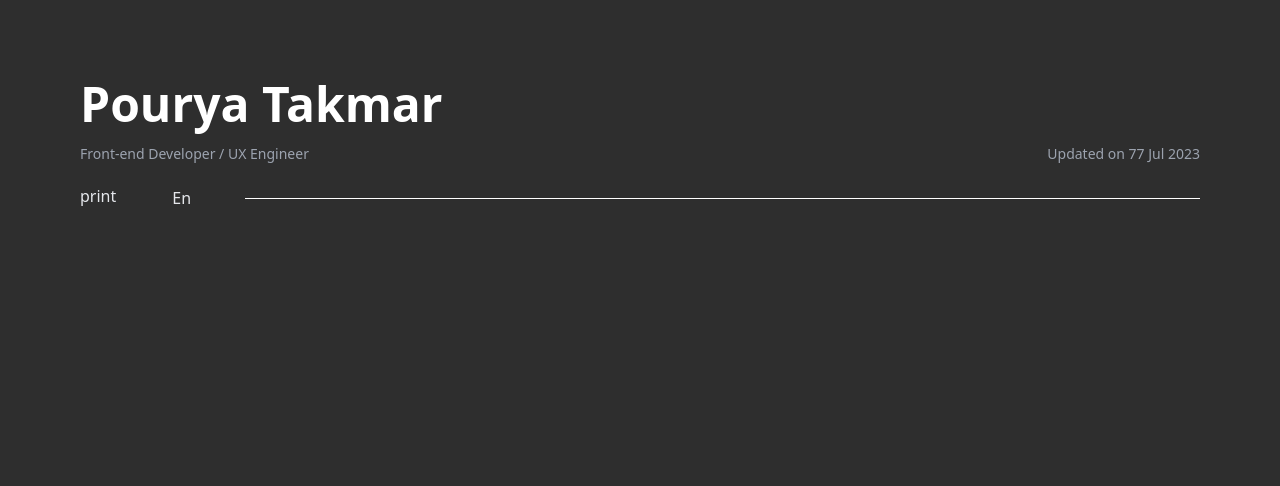
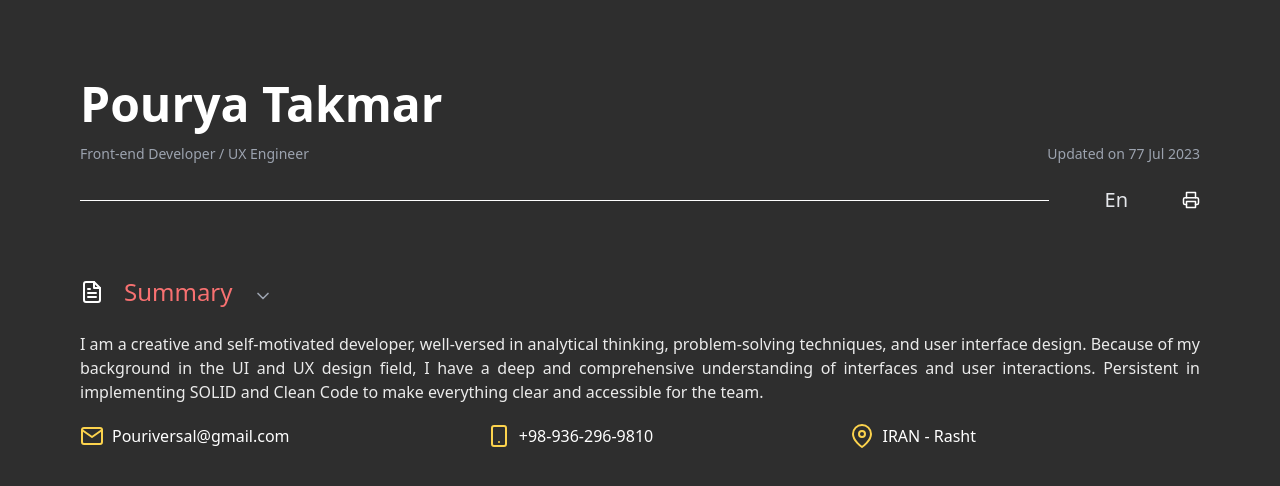
Before and after one commit to PouryaTak/portfolio-nextjs, a Next.js app: page / in a window 1280 px wide. Shown: the top 486 px of the page. Built offline with nearby package versions, Linux system fonts and the light colour scheme; no server answers.

Commit message:
feat: add summary section and implement feather icons

```diff
--- a/package.json
+++ b/package.json
@@ -19,6 +19,7 @@
     "postcss": "8.4.26",
     "react": "18.2.0",
     "react-dom": "18.2.0",
+    "react-feather": "^2.0.10",
     "tailwindcss": "3.3.3",
     "typescript": "5.1.6"
   }
--- a/src/app/page.tsx
+++ b/src/app/page.tsx
@@ -1,6 +1,7 @@
 import Header from "@/components/header-section/header";
 import { cookies } from "next/dist/client/components/headers";
 import { getDictionary } from "./dictionaries";
+import Summary from "@/components/summary-section";
 
 export default async function Home() {
   const lang = cookies().get("language")?.value || "en-US";
@@ -9,6 +10,7 @@ export default async function Home() {
   return (
     <main className="w-full px-5 md:px-20 py-20">
      <Header language={lang} dictionaries={dictionaries}/>
+     <Summary dictionaries={dictionaries}/>
     </main>
   )
 }
--- /dev/null
+++ b/src/components/accordion.tsx
@@ -0,0 +1,56 @@
+"use client";
+import React, { useLayoutEffect, useRef, useState } from "react";
+import { ChevronUp } from "react-feather";
+
+export default function Accordion({
+  children,
+  title,
+  icon,
+}: {
+  children: React.ReactNode;
+  title: string;
+  icon: any;
+}) {
+  const [isToggled, setIsToggled] = useState(true);
+  const [contentHeight, setContentHeight] = useState(0);
+  const content = useRef<any>();
+  const handleHeight = () => {
+    const height = content.current.offsetHeight;
+    setContentHeight(height);
+  };
+  useLayoutEffect(() => {
+    handleHeight();
+    window.addEventListener("resize", handleHeight);
+    return () => window.removeEventListener("resize", handleHeight);
+  }, []);
+
+  return (
+    <div className="mb-20" style={{ height: contentHeight }}>
+      <button
+        className="title flex items-center gap-5 hover:opacity-80"
+        onClick={() => setIsToggled((current) => !current)}
+      >
+        {icon}
+        <span className="text-2xl text-red-400 user-select-none">{title}</span>
+        <ChevronUp
+          className={`print:hidden mt-2 transition-transform duration-300 text-gray-400 ${
+            isToggled && "rotate-180"
+          }`}
+          size={20}
+          aria-hidden={true}
+        />
+        <span className="sr-only">
+          {isToggled ? "close list" : "open list"}
+        </span>
+      </button>
+      <div
+        className={`transition-all duration-300 overflow-hidden user-select-none ${
+          isToggled ? "h-[var(--height)] mt-6" : "!h-0 mt-0"
+        }`}
+        style={{ "--height": `${contentHeight}px` } as React.CSSProperties}
+      >
+        <div ref={content}>{children}</div>
+      </div>
+    </div>
+  );
+}
--- a/src/components/header-section/header.tsx
+++ b/src/components/header-section/header.tsx
@@ -1,6 +1,7 @@
-'use client'
+"use client";
 import React from "react";
 import LanguageSwitcher from "./language-switcher";
+import { Printer } from "react-feather";
 
 export default function Header({
   dictionaries,
@@ -9,7 +10,6 @@ export default function Header({
   dictionaries: any;
   language: string;
 }) {
-
   return (
     <div className="header mb-14">
       <h1 className="text-3xl lg:text-5xl font-semibold text-white mb-4">
@@ -17,17 +17,19 @@ export default function Header({
       </h1>
       <div className="w-full flex justify-between items-center">
         <span className="text-gray-400 text-sm mb-3">{dictionaries.title}</span>
-        <span className="text-gray-400 text-sm mb-3">{dictionaries.update}</span>
+        <span className="text-gray-400 text-sm mb-3">
+          {dictionaries.update}
+        </span>
       </div>
       <div className="w-full flex lg:items-center items-start flex-col lg:flex-row flex-nowrap gap-6 lg:gap-10">
+        <hr className="border-white w-full mt-1" />
         <div className="flex items-center gap-10 print:hidden">
-          <button onClick={()=>window.print()}>
-            {/* <Print aria-hidden="true" /> */}
-            <span className="text-gray-200" >print</span>
+          <LanguageSwitcher language={language} />
+          <button onClick={() => window.print()}>
+            <Printer aria-hidden="true" className="text-white mt-1" size={18} />
+            <span className="sr-only">print</span>
           </button>
-          <LanguageSwitcher language={language} />
         </div>
-        <hr className="border-white w-full mt-1" />
       </div>
     </div>
   );
--- a/src/components/header-section/language-switcher.tsx
+++ b/src/components/header-section/language-switcher.tsx
@@ -11,7 +11,7 @@ const {selectedLang, handleLang} = useSelectedLang(language)
         onClick={handleLang}
         className="text-gray-200 p-1.5 flex gap-2 items-center pl-2"
       >
-        <span className="mt-1 block px-2">
+        <span className="mt-1 block text-xl px-2">
           {selectedLang}
         </span>
       </button>
--- /dev/null
+++ b/src/components/summary-section.tsx
@@ -0,0 +1,38 @@
+import React from "react";
+import Accordion from "./accordion";
+import { FileText, Mail, MapPin, Smartphone } from "react-feather";
+
+export default function Summary({ dictionaries }: { dictionaries: any }) {
+  return (
+    <section>
+      <Accordion
+        title={dictionaries.summary.title}
+        icon={<FileText className="text-white" />}
+      >
+        <p className="text-white font-extralight opacity-90 text-justify mb-5">
+          {dictionaries.summary.content.about}
+        </p>
+        <div className="flex flex-col justify-between lg:items-center gap-3 items-start w-full lg:w-4/5 lg:flex-row ltr">
+          <div className="flex text-white gap-2 items-center ltr">
+            <Mail className="text-amber-300" />
+            <a href="mailto:pooriversal@gmail.com">
+              {dictionaries.summary.content.email}
+            </a>
+          </div>
+          <div className="flex text-white gap-2 items-center ltr">
+            <Smartphone className="text-amber-300" />
+            <a href="tel:+989362969810">
+              {dictionaries.summary.content.mobile}
+            </a>
+          </div>
+          <div className="flex text-white gap-2 items-center ltr">
+            <MapPin className="text-amber-300" />
+            <a href="https://goo.gl/maps/BodBqXXqN3yaKkoH8">
+              {dictionaries.summary.content.location}
+            </a>
+          </div>
+        </div>
+      </Accordion>
+    </section>
+  );
+}
```
Also changed, not shown: 1 other file (tests, documents, lock files or other folders).
